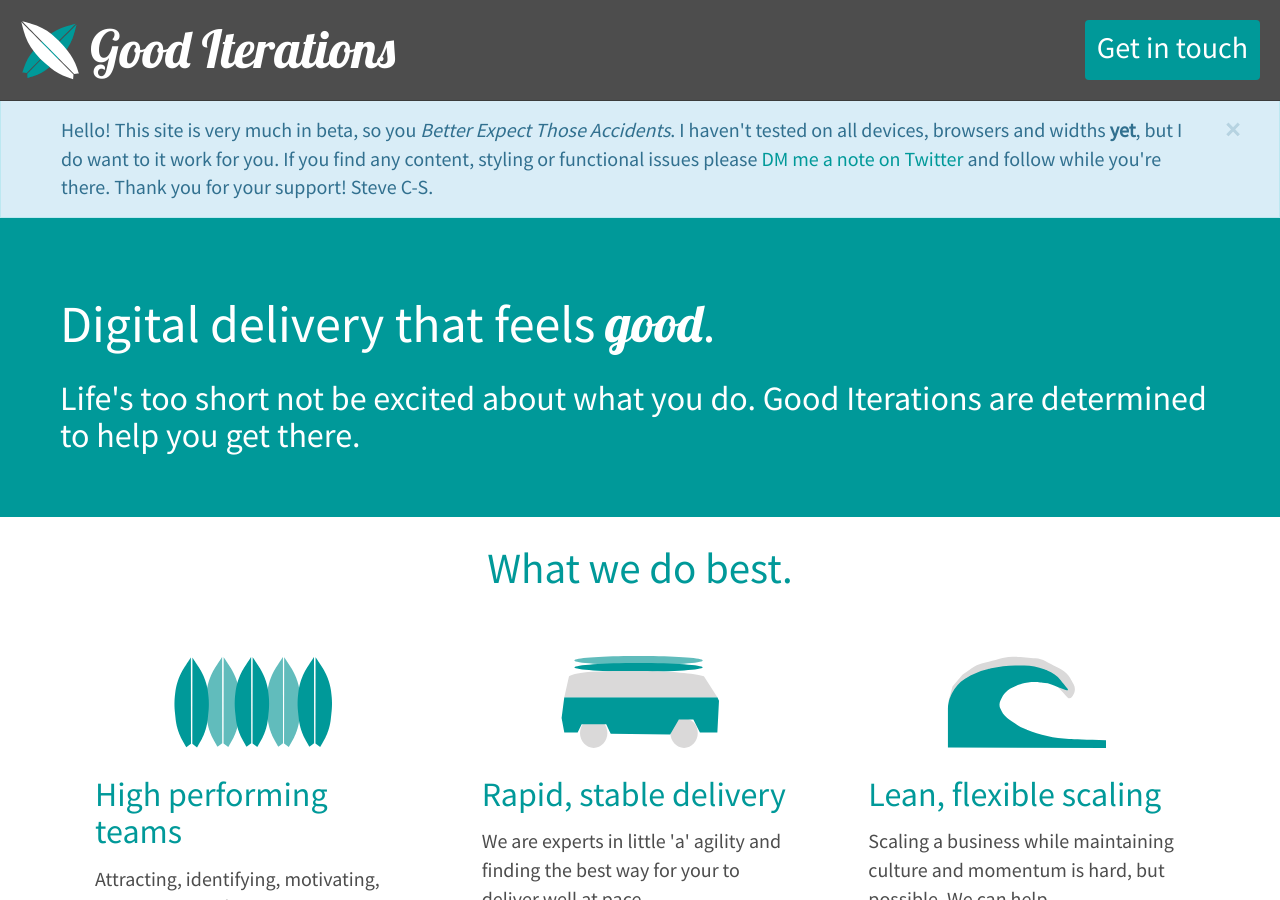
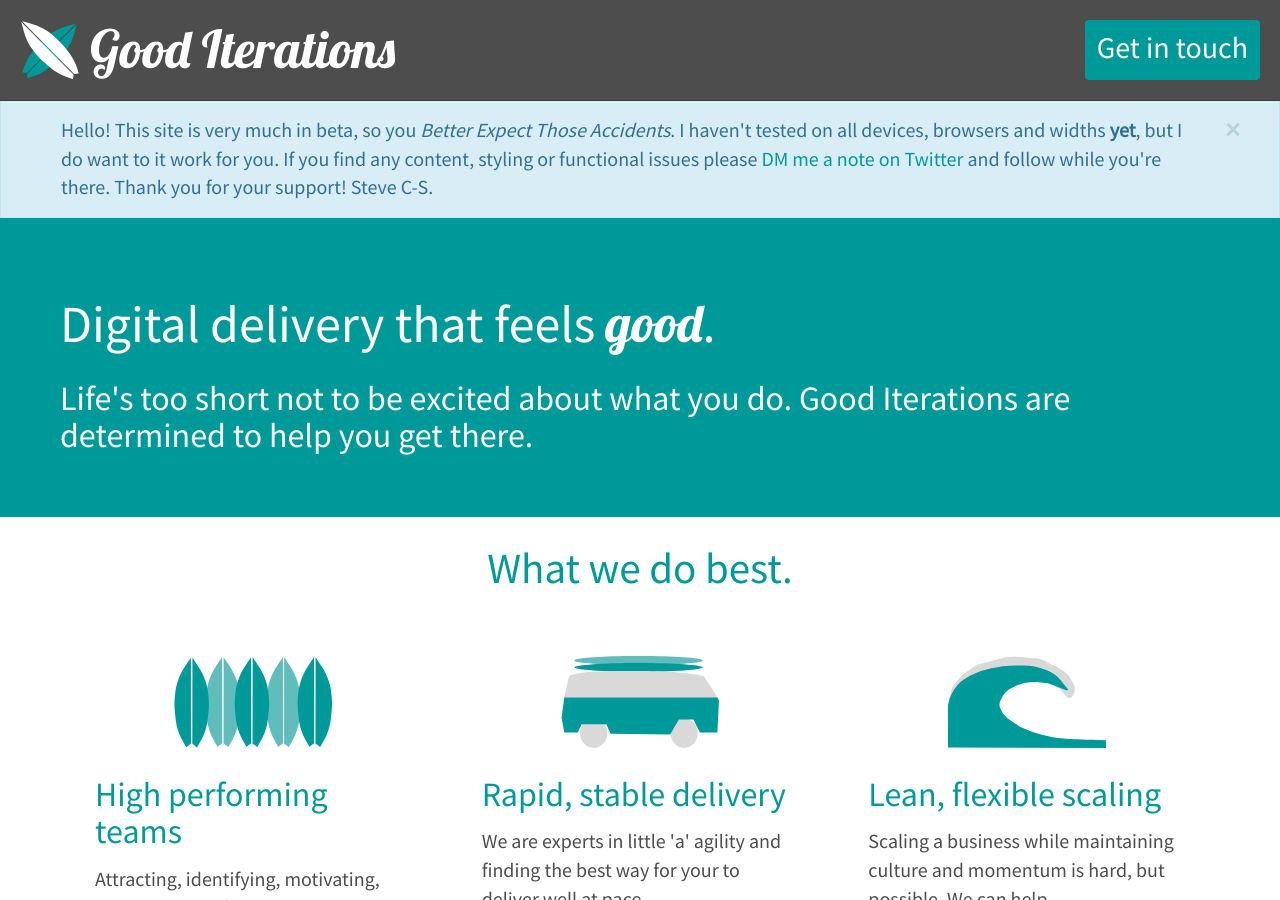
Before and after one commit to goodits/gi-blog, a Jekyll site: the page built from index.html, in a window 1280 px wide and 900 px high. Built offline with Jekyll 4.4.1, drawn with Linux system fonts in a browser that asks for light colours; nearby versions of some CDN libraries; comment, search, counter and statistics services are not loaded.

```diff
--- a/_config.yml
+++ b/_config.yml
@@ -1,7 +1,7 @@
 # Site settings
 title: Good Iterations
 email: steve@gooditerations.com
-description: Life's too short not be excited about what you do. Good Iterations are determined to help you get there.
+description: Life's too short not to be excited about what you do. Good Iterations are determined to help you get there.
 baseurl: ""
 url: "http://gooditerations.com"
 keywords: "good, iterations, good iterations, digital, delivery, coppin-smith, leadership, autonomy, performance, teams, scaling"
```
